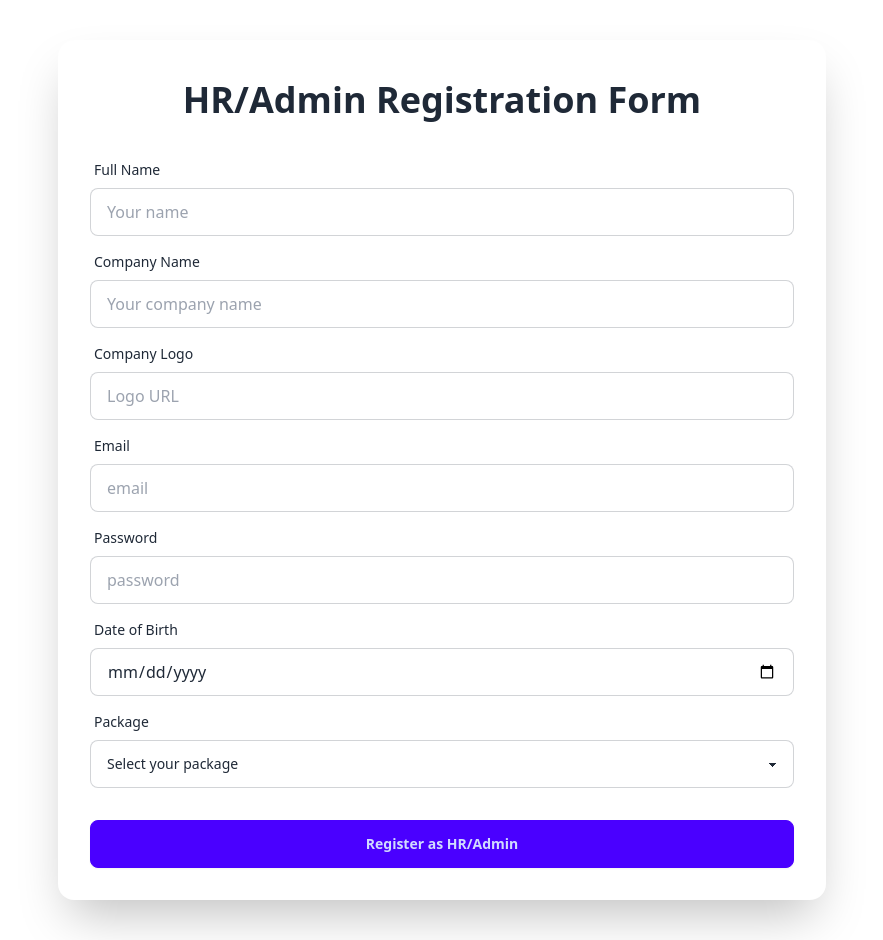
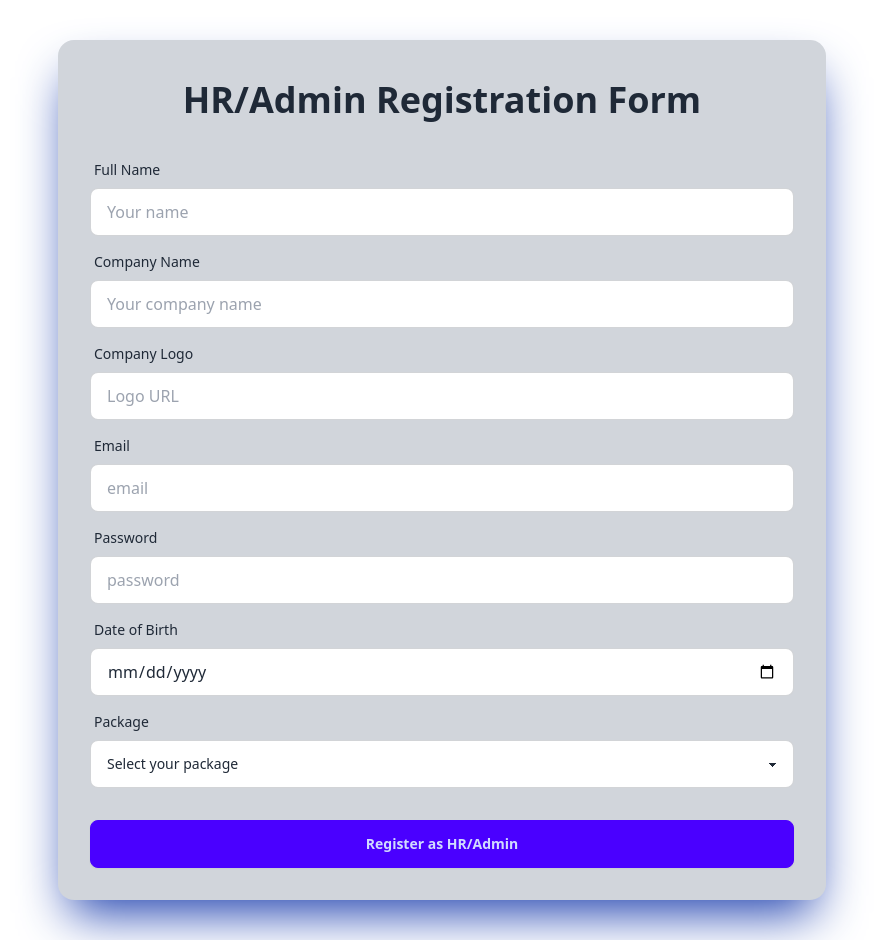
Before and after one commit to smile995/Asset-Management-Frontend, a React (Vite) app: page /adminRegister in a window 1280 px wide. Shown: the whole page, without its empty margins (198-1081 px from the left). Built offline with nearby package versions, Linux system fonts and the light colour scheme.

Commit message:
change some decorations and color correction

```diff
--- a/src/Pages/AdminRegister/AdminRegister.jsx
+++ b/src/Pages/AdminRegister/AdminRegister.jsx
@@ -2,7 +2,7 @@
 
 const AdminRegister = () => {
     return (
-        <div className="card lg:w-3/5 shadow-2xl bg-base-100 my-5 md:my-10  mx-auto">
+        <div className="card lg:w-3/5 shadow-2xl shadow-blue-800  border-blue-600 bg-gray-300 my-5 md:my-10  mx-auto">
             <div>
                 <h2 className="text-4xl text-center font-bold md:mt-10">HR/Admin Registration Form</h2>
             </div>
--- a/src/Pages/Register/Register.jsx
+++ b/src/Pages/Register/Register.jsx
@@ -2,7 +2,7 @@
 
 const EmployeeRegister = () => {
     return (
-        <div className="card  w-full max-w-md shadow-2xl bg-base-100 my-5 md:my-10  mx-auto">
+        <div className="card lg:w-3/5 shadow-2xl shadow-blue-800  border-blue-600 bg-gray-300 my-5 md:my-10  mx-auto">
             <div>
                 <h2 className="text-4xl text-center font-bold md:mt-10">Employee Registration Form</h2>
             </div>
@@ -30,7 +30,7 @@ const EmployeeRegister = () => {
                     <label className="label">
                         <span className="label-text">Date of Birth</span>
                     </label>
-                    <input type="date"  className="input input-bordered" required name="date" />
+                    <input type="date" className="input input-bordered" required name="date" />
 
                 </div>
 
--- a/src/assets/SharedComponents/NavBar/Navbar.jsx
+++ b/src/assets/SharedComponents/NavBar/Navbar.jsx
@@ -24,7 +24,7 @@ const Navbar = () => {
                 </div>
                 <div className='flex items-center '>
                     <img className='w-20 ' src="../../../../Public/Assets/Images/logo.png" alt="" />
-                    <h2 className='text-3xl font-bold text-amber-900'>ASMS</h2>
+                    <h2 className='text-3xl font-bold text-sky-700'>ASMS</h2>
                 </div>
             </div>
             <div className="navbar-center hidden lg:flex">
```
